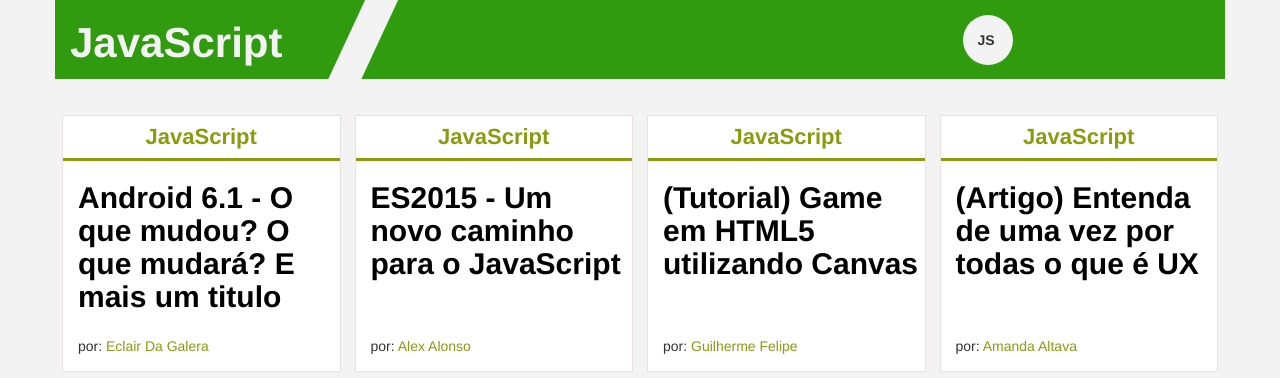
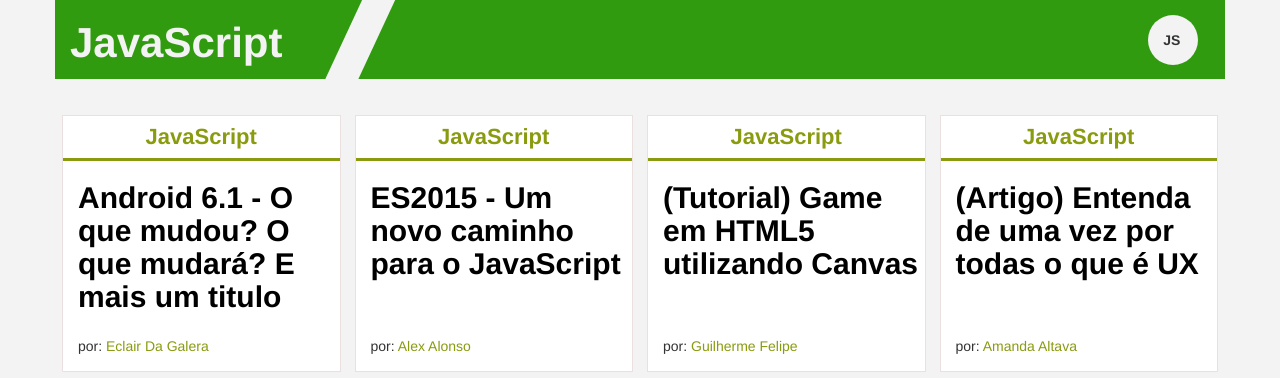
Before and after one commit to alexmachina/Fatec, a PHP site: page /areas/javascript/index.php in a window 1280 px wide. Shown: the part 110-488 px from the top of the page. Run offline with PHP 8.4, Linux system fonts and the light colour scheme.

Commit message:
Ajustezinho no padding da faixa

```diff
--- a/html/areas/javascript/index.php
+++ b/html/areas/javascript/index.php
@@ -10,7 +10,7 @@
 
 				<div id="strip" class="hidden-xs col-sm-12 col-sm-offset-1 col-md-offset-0"></div>
 
-			<div id="circulo" class="col-sm-1 col-xs-1 col-sm-offset-6 col-xs-offset-4">JS</div>
+			<div id="circulo" class="col-sm-1 col-lg-offset-8 col-md-offset-8 col-xs-1 col-sm-offset-6 col-xs-offset-4">JS</div>
 
 		</section>
 
--- a/html/css/index.css
+++ b/html/css/index.css
@@ -189,6 +189,14 @@
 
 }
 
+/*Adiciona um espacinho na faixa no tamanho md */
+@media (min-width : 992px) {
+
+	.faixa{
+		padding-right:10px;
+	}
+}
+
 .faixa{
 	height:80px;
 
```
